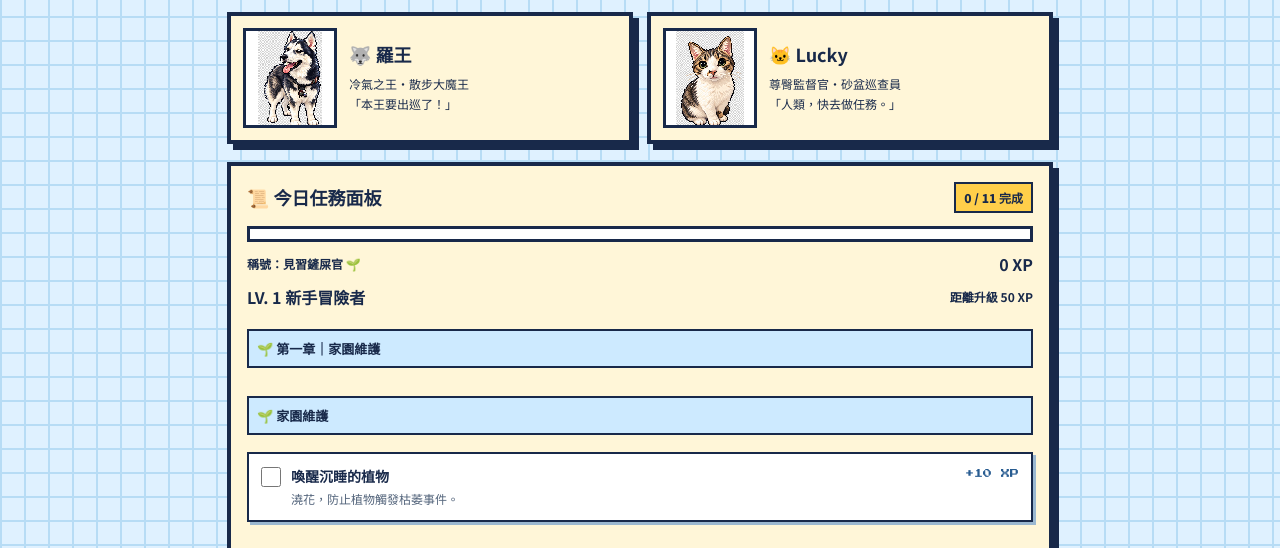
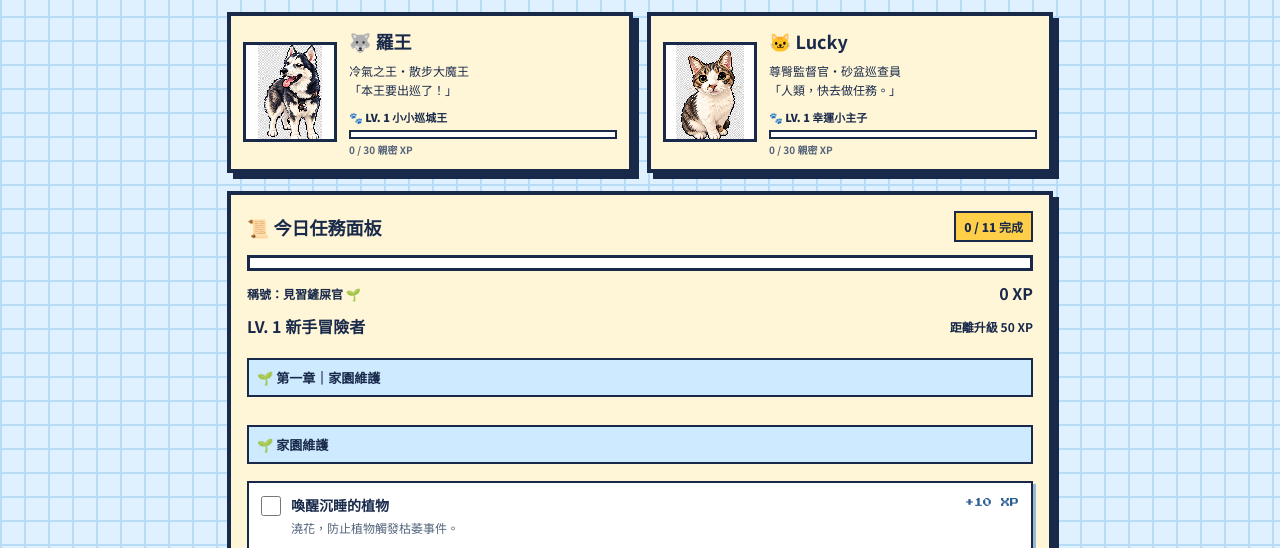
Before and after one commit to eldorayen/luowang-lucky-rpg, a plain HTML site: page index.html in a window 1280 px wide. Shown: the part 248-796 px from the top of the page. Drawn offline with Linux system fonts and the light colour scheme.

Commit message:
Add files via upload

```diff
--- a/index.html
+++ b/index.html
@@ -23,6 +23,11 @@ h1{font-size:clamp(24px,5vw,38px);line-height:1.35;margin:12px 0}
 .pet img{width:94px;height:100px;object-fit:contain;object-position:center center;border:3px solid var(--ink);background:#fff;image-rendering:pixelated;flex-shrink:0}
 .pet h2{font-size:18px;margin:0 0 7px}
 .pet p{font-size:12px;line-height:1.65;margin:0}
+.pet-info{min-width:0;flex:1}
+.pet-level{font-size:11px;font-weight:900;margin-top:9px}
+.pet-progress{height:9px;border:2px solid var(--ink);background:#fff;margin-top:5px;overflow:hidden}
+.pet-progress>div{height:100%;width:0;background:repeating-linear-gradient(90deg,#ffcf4a 0 7px,#f0a928 7px 14px);transition:width .2s}
+.pet-xp{font-size:10px;font-weight:700;color:#53647b;margin-top:3px}
 .panel{padding:16px;margin-top:18px}
 .row{display:flex;align-items:center;justify-content:space-between;gap:10px;flex-wrap:wrap}
 .panel h2{font-size:18px;margin:0}
@@ -51,7 +56,7 @@ button:disabled{opacity:.65;cursor:default;box-shadow:none}
 .modal-card .big{font-size:54px;animation:bounce .5s steps(3) infinite alternate}.modal-card h2{margin:10px 0}.modal-card p{font-size:13px;line-height:1.8}
 @keyframes pop{from{transform:scale(.85)}to{transform:scale(1)}}@keyframes bounce{to{transform:translateY(-7px)}}
 footer{text-align:center;font-size:10px;font-weight:900;margin-top:24px}
-@media(max-width:560px){.party{gap:10px}.pet{display:block;padding:9px}.pet img{width:100%;height:145px;margin-bottom:8px;object-fit:contain;object-position:center center}.pet h2{font-size:16px}.pet p{font-size:11px}.panel{padding:12px}.achievements{grid-template-columns:1fr 1fr}.xp{font-size:8px}.hero{padding:18px}}
+@media(max-width:560px){.party{gap:10px}.pet{display:block;padding:9px}.pet img{width:100%;height:145px;margin-bottom:8px;object-fit:contain;object-position:center center}.pet-info{width:100%}.pet h2{font-size:16px}.pet p{font-size:11px}.panel{padding:12px}.achievements{grid-template-columns:1fr 1fr}.xp{font-size:8px}.hero{padding:18px}}
 </style>
 </head>
 <body>
@@ -62,8 +67,8 @@ footer{text-align:center;font-size:10px;font-weight:900;margin-top:24px}
   <p>主線劇情：服侍兩位毛孩主子，守護家園和平！</p>
 </header>
 <section class="party" aria-label="毛孩角色">
-  <article class="pet"><img src="luowang.jpg" alt="羅王，哈士奇"><div><h2>🐺 羅王</h2><p>冷氣之王・散步大魔王<br>「本王要出巡了！」</p></div></article>
-  <article class="pet"><img src="lucky.jpg" alt="Lucky，虎斑白貓"><div><h2>🐱 Lucky</h2><p>尊臀監督官・砂盆巡查員<br>「人類，快去做任務。」</p></div></article>
+  <article class="pet"><img src="luowang.jpg" alt="羅王，哈士奇"><div class="pet-info"><h2>🐺 羅王</h2><p>冷氣之王・散步大魔王<br>「本王要出巡了！」</p><div class="pet-level" id="dogLevel">🐾 LV. 1 小小巡城王</div><div class="pet-progress"><div id="dogBar"></div></div><div class="pet-xp" id="dogXP">0 / 30 親密 XP</div></div></article>
+  <article class="pet"><img src="lucky.jpg" alt="Lucky，虎斑白貓"><div class="pet-info"><h2>🐱 Lucky</h2><p>尊臀監督官・砂盆巡查員<br>「人類，快去做任務。」</p><div class="pet-level" id="catLevel">🐾 LV. 1 幸運小主子</div><div class="pet-progress"><div id="catBar"></div></div><div class="pet-xp" id="catXP">0 / 30 親密 XP</div></div></article>
 </section>
 <section class="panel">
   <div class="row"><h2>📜 今日任務面板</h2><span class="pill" id="counter">0 / 11 完成</span></div>
@@ -105,14 +110,20 @@ const achievements=[
 {id:"seven",emoji:"👑",title:"毛孩帝國首席僕人",desc:"今日全任務通關。",check:s=>s.done.length===tasks.length}
 ];
 const key="luowangLuckyRPG_v2";
-let state={done:[],totalXP:0,rewardDate:""};
-try{const saved=JSON.parse(localStorage.getItem(key)||"null");if(saved&&Array.isArray(saved.done))state={...state,...saved}}catch(e){}
+let state={done:[],totalXP:0,rewardDate:"",dogXP:0,catXP:0};
+try{const saved=JSON.parse(localStorage.getItem(key)||"null");if(saved&&Array.isArray(saved.done))state={...state,...saved,dogXP:Number(saved.dogXP||0),catXP:Number(saved.catXP||0)}}catch(e){}
+const taskPet={walk1:"dog",walk2:"dog",food1:"dog",food2:"dog",acwalk:"dog",acwork:"dog",catpat:"cat",clean:"cat",waterbowls:"cat",waterplants:"both",acsleep:"both"};
+function petLevel(xp){return Math.floor(xp/30)+1}
+function petTitle(kind,level){
+ if(kind==="dog") return level>=5?"傳說級冰風王":level>=4?"雪原巡城大將":level>=3?"王室散步騎士":level>=2?"進階巡城王":"小小巡城王";
+ return level>=5?"傳說級幸運女王":level>=4?"喵星帝國女王":level>=3?"至尊喵皇":level>=2?"進階小主子":"幸運小主子";
+}
 const taskRoot=document.getElementById("tasks");let lastSection="";
 tasks.forEach(t=>{
  if(t.section!==lastSection){const h=document.createElement("div");h.className="section-title";h.textContent=t.section;taskRoot.appendChild(h);lastSection=t.section}
  const label=document.createElement("label");label.className="task";label.dataset.id=t.id;
  const cb=document.createElement("input");cb.type="checkbox";cb.checked=state.done.includes(t.id);cb.setAttribute("aria-label",t.title);
- cb.addEventListener("change",()=>{const before=levelOf(state.totalXP||0);state.done=cb.checked?[...state.done,t.id]:state.done.filter(x=>x!==t.id);state.totalXP=Math.max(0,(state.totalXP||0)+(cb.checked?t.xp:-t.xp));const after=levelOf(state.totalXP);save();render();if(after>before)showModal("⬆️","升級啦！",`恭喜升到 LV. ${after}！羅王與 Lucky 對你的服務非常滿意。`)});
+ cb.addEventListener("change",()=>{const before=levelOf(state.totalXP||0),dogBefore=petLevel(state.dogXP||0),catBefore=petLevel(state.catXP||0);state.done=cb.checked?[...state.done,t.id]:state.done.filter(x=>x!==t.id);const sign=cb.checked?1:-1;state.totalXP=Math.max(0,(state.totalXP||0)+sign*t.xp);const who=taskPet[t.id];if(who==="dog"||who==="both")state.dogXP=Math.max(0,(state.dogXP||0)+sign*(who==="both"?5:t.xp));if(who==="cat"||who==="both")state.catXP=Math.max(0,(state.catXP||0)+sign*(who==="both"?5:t.xp));const after=levelOf(state.totalXP),dogAfter=petLevel(state.dogXP||0),catAfter=petLevel(state.catXP||0);save();render();if(dogAfter>dogBefore)showModal("🐺","羅王升級啦！",`羅王升到 LV. ${dogAfter}：${petTitle("dog",dogAfter)}！`);else if(catAfter>catBefore)showModal("🐱","Lucky 升級啦！",`Lucky 升到 LV. ${catAfter}：${petTitle("cat",catAfter)}！`);else if(after>before)showModal("⬆️","冒險者升級啦！",`恭喜升到 LV. ${after}！羅王與 Lucky 對你的服務非常滿意。`)});
  const main=document.createElement("div");main.className="task-main";const title=document.createElement("div");title.className="task-title";title.textContent=t.title;const desc=document.createElement("div");desc.className="task-desc";desc.textContent=t.desc;main.append(title,desc);
  const xp=document.createElement("div");xp.className="xp";xp.textContent="+"+t.xp+" XP";label.append(cb,main,xp);taskRoot.appendChild(label);
 });
@@ -124,12 +135,15 @@ function render(){
  document.getElementById("counter").textContent=`${done.length} / ${tasks.length} 完成`;document.getElementById("bar").style.width=(done.length/tasks.length*100)+"%";
  document.getElementById("xp").textContent=`${xp} XP`;document.getElementById("level").textContent=`LV. ${levelOf(xp)} ${levelOf(xp)>=5?"毛孩帝國傳說":levelOf(xp)>=3?"資深毛孩管家":"新手冒險者"}`;document.getElementById("next").textContent=`距離升級 ${50-(xp%50)} XP`;
  document.getElementById("rank").textContent="稱號："+(done.length===tasks.length?"毛孩帝國首席僕人 👑":done.length>=8?"資深鏟屎官 🏅":done.length>=4?"正式上任的管家 🛡️":"見習鏟屎官 🌱");
+ const dx=state.dogXP||0,cx=state.catXP||0,dl=petLevel(dx),cl=petLevel(cx);
+ document.getElementById("dogLevel").textContent=`🐾 LV. ${dl} ${petTitle("dog",dl)}`;document.getElementById("dogBar").style.width=((dx%30)/30*100)+"%";document.getElementById("dogXP").textContent=`${dx%30} / 30 親密 XP`;
+ document.getElementById("catLevel").textContent=`🐾 LV. ${cl} ${petTitle("cat",cl)}`;document.getElementById("catBar").style.width=((cx%30)/30*100)+"%";document.getElementById("catXP").textContent=`${cx%30} / 30 親密 XP`;
  document.querySelectorAll(".task").forEach(el=>{const isDone=state.done.includes(el.dataset.id);el.classList.toggle("done",isDone);el.querySelector("input").checked=isDone});
  const unlocked=achievements.filter(a=>a.check(state));document.getElementById("achCount").textContent=`${unlocked.length} / ${achievements.length} 解鎖`;const root=document.getElementById("achievements");root.innerHTML="";
  achievements.forEach(a=>{const el=document.createElement("div");el.className="achievement"+(a.check(state)?" unlocked":"");el.innerHTML=`<div class="emoji">${a.emoji}</div><strong>${a.title}</strong><p>${a.desc}</p>`;root.appendChild(el)});
  const rewardBtn=document.getElementById("dailyReward");if(state.rewardDate===new Date().toLocaleDateString("sv-SE")){rewardBtn.disabled=true;rewardBtn.textContent="✅ 今日登入獎勵已領取"}else{rewardBtn.disabled=false;rewardBtn.textContent="🎁 領取今日登入獎勵"}
 }
-document.getElementById("dailyReward").addEventListener("click",()=>{if(state.rewardDate===new Date().toLocaleDateString("sv-SE"))return;state.rewardDate=new Date().toLocaleDateString("sv-SE");state.totalXP=(state.totalXP||0)+10;save();render();showModal("🎁","登入獎勵領取成功！","+10 XP！今日也是照顧毛孩的好日子。")});
+document.getElementById("dailyReward").addEventListener("click",()=>{if(state.rewardDate===new Date().toLocaleDateString("sv-SE"))return;state.rewardDate=new Date().toLocaleDateString("sv-SE");state.totalXP=(state.totalXP||0)+10;state.dogXP=(state.dogXP||0)+5;state.catXP=(state.catXP||0)+5;save();render();showModal("🎁","登入獎勵領取成功！","+10 冒險 XP，羅王與 Lucky 各獲得 +5 親密 XP！")});
 document.getElementById("closeModal").addEventListener("click",()=>document.getElementById("modal").classList.remove("show"));
 document.getElementById("reset").addEventListener("click",()=>{if(confirm("確定要重置今天的所有任務進度嗎？")){state.done=[];save();render();document.getElementById("toast").textContent="新的一天開始！主子們正在等待服務。🐾"}});
 document.getElementById("share").addEventListener("click",async()=>{const data={title:document.title,text:"來玩《羅王與 Lucky 的毛孩任務 RPG》！",url:location.href};try{if(navigator.share)await navigator.share(data);else if(navigator.clipboard){await navigator.clipboard.writeText(location.href);document.getElementById("toast").textContent="遊戲網址已複製！可以傳給朋友囉。"}else{prompt("複製這個遊戲網址分享給朋友：",location.href)}}catch(e){}});
```
